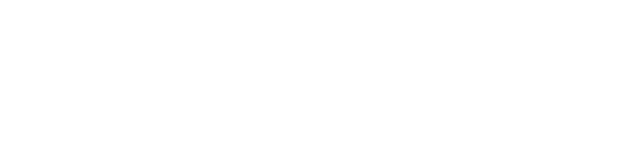
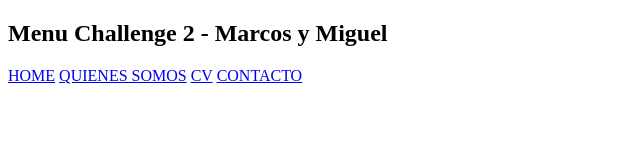
Before and after one commit to MiguelGarcia98GitHub/202210-W1CH2-miguel-y-marcos, a plain HTML site: page contacto.html in a window 1280 px wide. Shown: the whole page, without its empty margins (0-640 px from the left). Drawn offline with Linux system fonts and the light colour scheme.

Commit message:
Added header to contacto and cv

```diff
--- a/contacto.html
+++ b/contacto.html
@@ -6,5 +6,15 @@
     <meta name="viewport" content="width=device-width, initial-scale=1.0" />
     <title>Contacto</title>
   </head>
-  <body></body>
+  <body>
+    <header>
+      <nav>
+        <h1>Menu Challenge 2 - Marcos y Miguel</h1>
+        <a href="./index.html">HOME</a>
+        <a href="./quienessomos.html">QUIENES SOMOS</a>
+        <a href="./cv.html">CV</a>
+        <a href="./contacto.html">CONTACTO</a>
+      </nav>
+    </header>
+  </body>
 </html>
```
Also changed, not shown: cv.html (+1 -1 lines).
